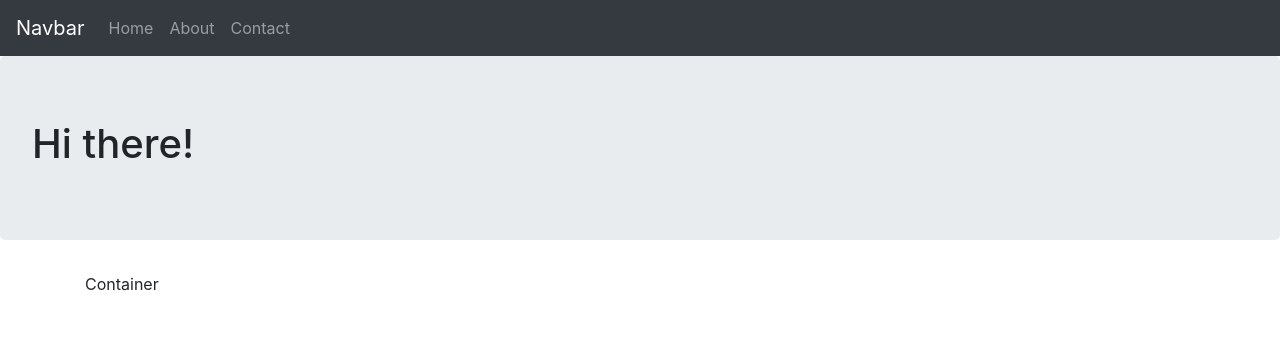
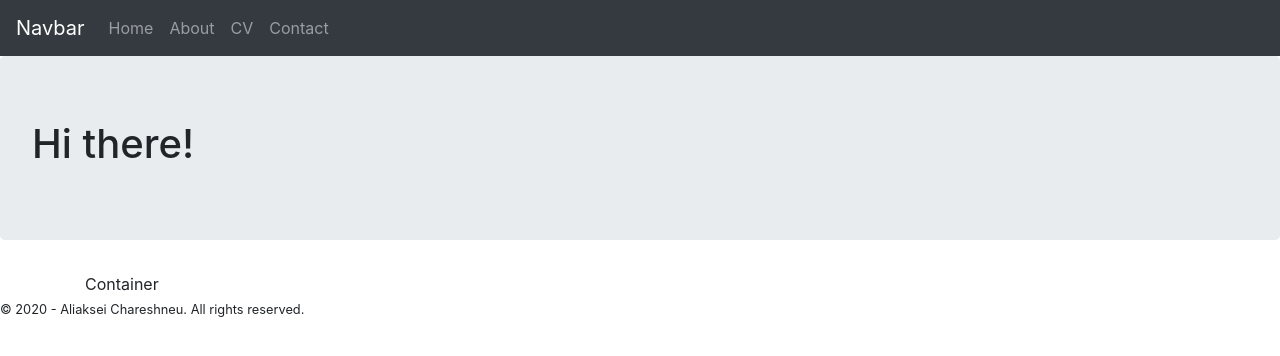
Before and after one commit to aliaksei-chareshneu/portfolio-webpage, a React (Create React App) app: page / in a window 1280 px wide. Shown: the top 356 px of the page. Built offline with nearby package versions, Linux system fonts and the light colour scheme.

Commit message:
Update navbar, add footer with copyright statement

```diff
--- a/src/App.js
+++ b/src/App.js
@@ -1,5 +1,5 @@
 import React from 'react'
-import { Jumbotron, Container, Navbar,Nav,Form,FormControl,Button } from 'react-bootstrap'
+import { Jumbotron, Container, Navbar, Nav, Form, FormControl, Button } from 'react-bootstrap'
 
 const App = () => {
     return (
@@ -9,6 +9,7 @@ const App = () => {
                 <Nav className="mr-auto">
                     <Nav.Link href="#home">Home</Nav.Link>
                     <Nav.Link href="#about">About</Nav.Link>
+                    <Nav.Link href="#cv">CV</Nav.Link>
                     <Nav.Link href="#contact">Contact</Nav.Link>
                 </Nav>
                 {/* <Form inline>
@@ -22,6 +23,9 @@ const App = () => {
             <Container>
                 Container
             </Container>
+            <footer>
+                <small>&copy; 2020 - Aliaksei Chareshneu. All rights reserved.</small>
+            </footer>
         </div>
     )
 }
```
